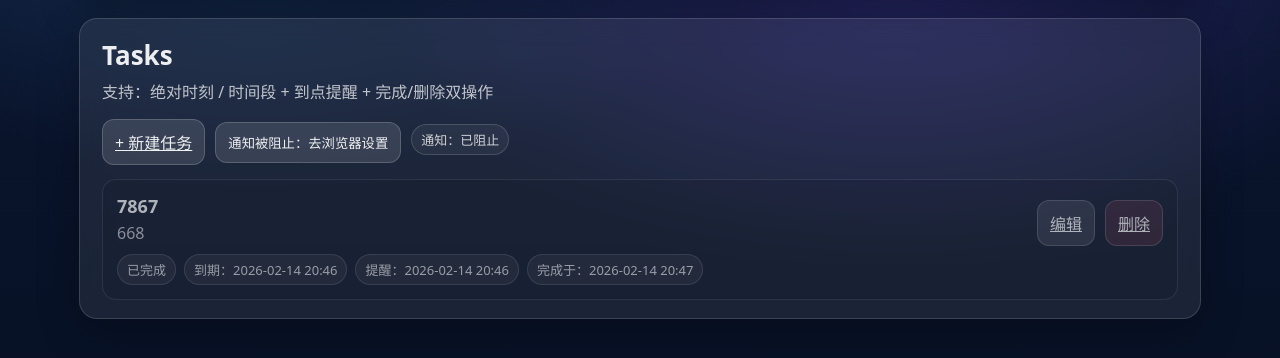
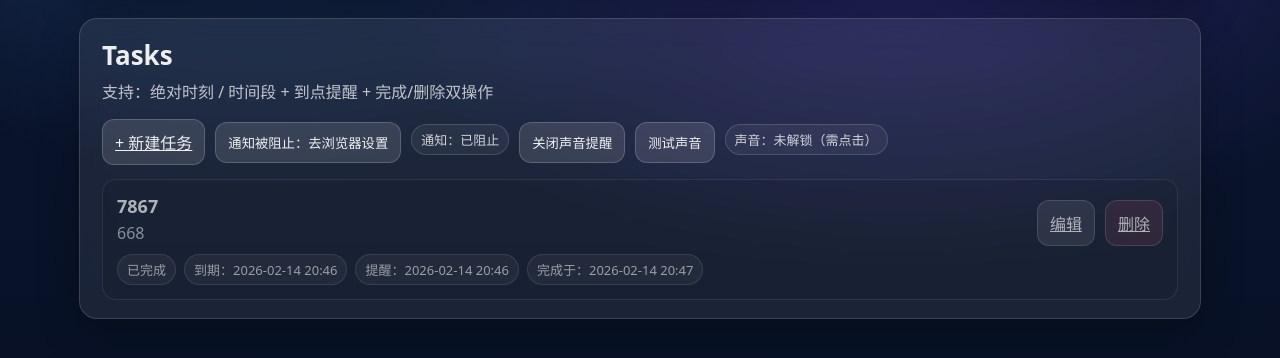
Before and after one commit to YYDW-i/personallife, a Django app: page /tasks/ in a window 1280 px wide. Shown: the part 203-561 px from the top of the page. Run offline with Django 5.2, Linux system fonts and the light colour scheme; a user stored in the database is signed in; data comes from the database, SQL or seed files in the repository; both versions use the stored data as it was after the commit; data that the repository does not hold is empty.

Commit message:
将声音权限与通知权限统合兼容

```diff
--- a/static/css/app.css
+++ b/static/css/app.css
@@ -1,3 +1,4 @@
+
 :root{
   --bg1:#071022;
   --bg2:#0a1530;
@@ -32,6 +33,7 @@ body{
   margin: 0 auto; /* 水平居中 */
   padding: 15px; /* 内边距 */
 }
+
 
 .glass{
   background: var(--glass);
--- a/static/js/reminders.js
+++ b/static/js/reminders.js
@@ -18,9 +18,44 @@
   }
   const audio = new Audio("/static/sounds/remind.mp3");
   audio.preload = "auto";
+  let  = false;
+  const SOUND_KEY = "locallife_sound_enabled";
+  let soundEnabled = localStorage.getItem(SOUND_KEY) !== "0"; // 默认开启（你也可以默认关闭）
   let audioUnlocked = false;
+  let lastAudioError = ""; // 记录最近一次失败原因（NotAllowedError/NotSupportedError/...）
 
+  const btnSoundToggle = document.getElementById("btn-sound-toggle");
+  const btnSoundTest = document.getElementById("btn-sound-test");
+  const soundBadge = document.getElementById("sound-badge");
+  const soundDlg = document.getElementById("sound-help");
+
+  document.getElementById("btn-sound-help-close")?.addEventListener("click", () => soundDlg?.close());
+  function setSoundBadge(text, kind) {
+    if (!soundBadge) return;
+    soundBadge.textContent = text;
+    soundBadge.dataset.kind = kind; // ok/warn/bad/off
+  }
+
+  function renderSoundUI() {
+    if (!soundEnabled) {
+      btnSoundToggle && (btnSoundToggle.textContent = "开启声音提醒");
+      setSoundBadge("声音：已关闭（应用内）", "off");
+      return;
+    }
+
+    // soundEnabled = true
+    btnSoundToggle && (btnSoundToggle.textContent = "关闭声音提醒");
+    if (audioUnlocked) {
+      setSoundBadge("声音：已启用", "ok");
+    } else if (lastAudioError) {
+      // 最近尝试失败过：把原因显示出来更直观
+      setSoundBadge(`声音：未启用（${lastAudioError}）`, "bad");
+    } else {
+      setSoundBadge("声音：未解锁（需点击）", "warn");
+    }
+  }
   async function unlockAudio() {
+    lastAudioError = "";
     try {
       const oldVol = audio.volume;
       audio.volume = 0;        // 关键：不是 muted
@@ -32,15 +67,52 @@
       toast("✅ 系统通知和声音提醒已启用");
     } catch (e) {
       audioUnlocked = false;
+      lastAudioError = e?.name || "PlayBlocked";
       console.warn("unlockAudio failed:", e);
       toast("⚠️ 声音未启用：浏览器阻止播放。再点一次按钮试试");
+    }finally {
+      renderSoundUI();
     }
   }
+  // 绑定按钮：开启/关闭（应用内开关）
+  btnSoundToggle?.addEventListener("click", async () => {
+    if (soundEnabled) {
+      soundEnabled = false;
+      localStorage.setItem(SOUND_KEY, "0");
+      toast("🔕 已关闭声音提醒（应用内）");
+      renderSoundUI();
+    } else {
+      soundEnabled = true;
+      localStorage.setItem(SOUND_KEY, "1");
+      // 开启时顺便解锁一次（用户手势）
+      await unlockAudio();
+    }
+  });
 
+  // 测试按钮：用于“我现在就要听到声音”，同时也能解锁
+  btnSoundTest?.addEventListener("click", async () => {
+    if (!soundEnabled) {
+      soundEnabled = true;
+      localStorage.setItem(SOUND_KEY, "1");
+    }
+    await unlockAudio();
+    if (audioUnlocked) {
+      playSound();
+      toast("🔊 已播放测试音效");
+    } else {
+      soundDlg?.showModal();
+    }
+  });
   function playSound() {
+    if (!soundEnabled) return;
+    audio.currentTime = 0;
     const p = audio.play();
     if (p?.catch) {
-      p.catch(e => console.warn("playSound blocked:", e));
+      p.catch((e) => {
+        lastAudioError = e?.name || "PlayBlocked";
+        console.warn("playSound blocked:", e);
+        renderSoundUI();
+      });
     }
   }
 
@@ -59,12 +131,11 @@
           new Notification("LocalLife 提醒", { body: msg });
         }
 
-        if (audioUnlocked) {
+        if (soundEnabled &&audioUnlocked) {
           audio.currentTime = 0;
           playSound();
-        } else {
-          // 没解锁就提示用户：点一次按钮即可启用声音
-          toast("🔇 声音未启用：点“开启系统通知”以启用声音提醒");
+        } else if (soundEnabled && !audioUnlocked) {
+          toast("🔇 声音未解锁：点一下“测试声音/开启声音提醒”");
         }
       });
 
@@ -144,7 +215,7 @@
     // granted 或 denied：无法用代码“撤销/重置”，只能指引用户去站点设置
     dlg?.showModal();
   });
-
+  renderSoundUI();
   renderNotifyUI();
 
 })();
--- a/templates/tasks/task_list.html
+++ b/templates/tasks/task_list.html
@@ -26,6 +26,24 @@
           <button class="btn" id="btn-help-close" type="button">知道了</button>
         </div>
       </dialog>
+      <button class="btn subtle" id="btn-sound-toggle" type="button">…</button>
+      <button class="btn subtle" id="btn-sound-test" type="button">测试声音</button>
+      <span class="pill" id="sound-badge">…</span>
+
+      <dialog id="sound-help" class="glass card" style="max-width:520px;">
+        <div class="card-title">如何开启/恢复网页声音</div>
+        <div class="muted" style="margin-top:8px; line-height:1.6;">
+          声音播放可能被浏览器策略拦截（需要用户点击解锁），或该站点被静音/禁止播放声音。<br><br>
+          <b>建议按顺序排查：</b><br>
+          1）先点一次「开启声音提醒」或「测试声音」（用于解锁）<br>
+          2）检查标签页是否被静音（右键标签页 → 取消静音）<br>
+          3）Chrome / Edge：点地址栏左侧“小锁/站点信息” → Site settings → <b>Sound</b> 设为 <b>Allow</b><br>
+        </div>
+        <div class="row" style="justify-content:flex-end;">
+          <button class="btn" id="btn-sound-help-close" type="button">知道了</button>
+        </div>
+      </dialog>
+
 
       <span class="muted" id="notify-hint"></span>
     </div>
```
Also changed, not shown: db.sqlite3.
